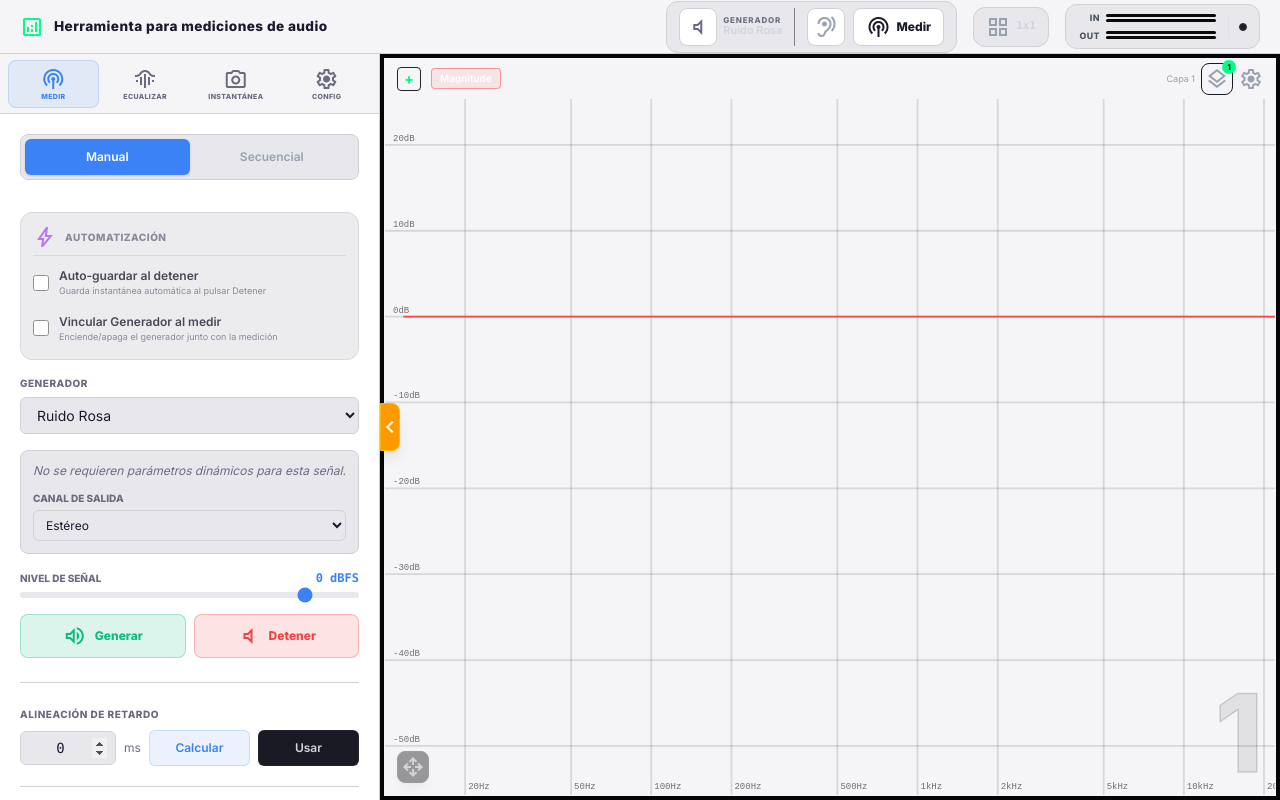
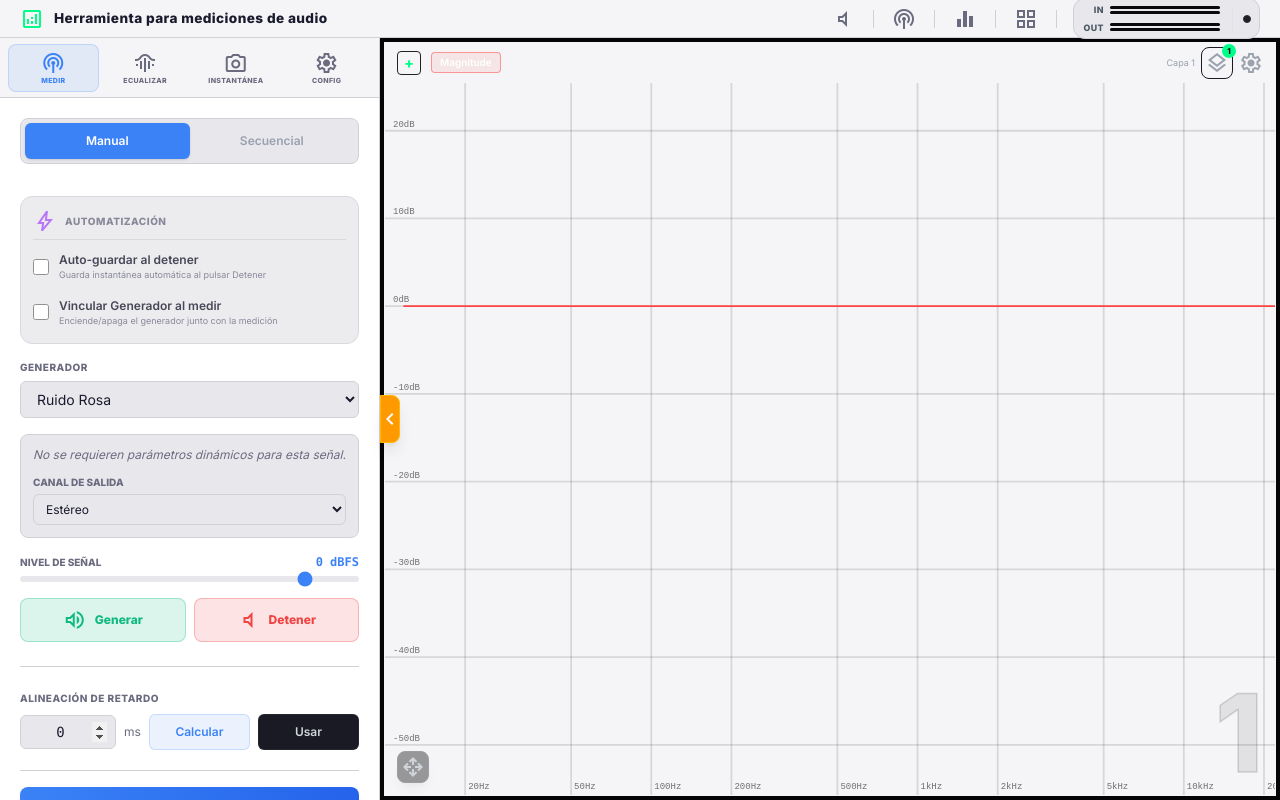
Before and after one commit to entrerios2/asistente, a SvelteKit app: page / in a window 1280 px wide. Built offline with nearby package versions, Linux system fonts and the light colour scheme.

Commit message:
feat: add measurement header component and canvas interaction utility for audio analysis

```diff
--- a/src/components/medicion/Header.svelte
+++ b/src/components/medicion/Header.svelte
@@ -45,15 +45,6 @@
         uiStore.genActive = !uiStore.genActive;
     }
 
-    function openManualMeasurement() {
-        uiStore.activeTab = "medicion";
-        uiStore.measurementMode = "manual";
-    }
-
-    function openModeMeasurement() {
-        uiStore.activeTab = "medicion";
-    }
-
     function toggleMeasurement() {
         uiStore.isMeasuring = !uiStore.isMeasuring;
     }
@@ -95,100 +86,56 @@
 
     <!-- ESTRUCTURA CENTRO/DERECHA (CONSOLA DE ACCESOS RÁPIDOS) -->
     <div class="header-right">
-        <!-- ACCESOS RÁPIDOS DE CONTROL -->
-        <div
-            class="flex items-center gap-3 p-1.5 px-3 rounded-xl"
-            style="background: var(--bg-tertiary); border: 1px solid var(--border-primary);"
-        >
-            <!-- CONTROL GENERADOR RÁPIDO -->
-            <div
-                class="flex items-center gap-1.5 pr-3 border-r border-[#1a1a24]/50"
-            >
+        <!-- Generador -->
         <button
-                    class="flex items-center justify-center p-1.5 rounded-lg border transition-all cursor-pointer min-h-[30px] min-w-[30px]"
-                    style="background: {uiStore.genActive ? 'rgba(0,255,136,0.15)' : 'var(--bg-secondary)'};
-                           border-color: {uiStore.genActive ? '#00ff88' : 'var(--border-primary)'};
-                           color: {uiStore.genActive ? '#00ff88' : 'var(--text-muted)'};"
+            class="header-btn"
+            style="color: {uiStore.genActive ? '#00ff88' : 'var(--text-muted)'};"
             onclick={toggleGenerator}
             title={uiStore.genActive
-                        ? "Detener Generador"
-                        : "Iniciar Generador"}
+                ? `Generador: ${signalNames[uiStore.generatorType]} (activo)`
+                : "Iniciar generador"}
         >
             <span class="material-symbols-outlined text-[16px]">
-                        {uiStore.genActive ? "volume_up" : "volume_mute"}
+                {uiStore.genActive ? 'volume_up' : 'volume_mute'}
             </span>
         </button>
 
-                <!-- svelte-ignore a11y_click_events_have_key_events -->
-                <div
-                    class="flex flex-col cursor-pointer select-none group"
-                    onclick={openManualMeasurement}
-                    title="Configurar señal en el Sidebar"
+        <div class="header-sep"></div>
+
+        <!-- Medir -->
+        <button
+            class="header-btn {uiStore.isMeasuring ? 'measuring' : ''}"
+            onclick={toggleMeasurement}
+            title={uiStore.isMeasuring ? "Detener medición" : "Iniciar medición"}
         >
-                    <span
-                        class="text-[8px] font-bold text-gray-500 uppercase tracking-widest leading-none"
-                        >Generador</span
-                    >
-                    <span
-                        class="text-[11px] font-semibold text-gray-300 group-hover:text-[#00ff88] transition-colors leading-tight"
-                    >
-                        {signalNames[uiStore.generatorType] || "Desactivado"}
-                    </span>
-                </div>
-            </div>
-
-            <!-- CONTROL MEDICIÓN RÁPIDA -->
-            <div class="flex items-center gap-2">
-                <!-- Icono de Modo de Medición -->
-                <!-- svelte-ignore a11y_click_events_have_key_events -->
-                <button
-                    class="flex items-center justify-center p-1.5 rounded-lg border text-gray-400 hover:text-gray-200 transition-all cursor-pointer min-h-[30px] min-w-[30px]"
-                    style="background: var(--bg-secondary); border-color: var(--border-primary);"
-                    onclick={openModeMeasurement}
-                    title="Abrir panel de medición"
-                >
-                    <span class="material-symbols-outlined text-[16px]">
-                        {uiStore.measurementMode === "manual"
-                            ? "hearing"
-                            : "lists"}
-                    </span>
+            <span class="material-symbols-outlined text-[16px]">podcasts</span>
         </button>
 
-                <!-- Botón Medir / Detener -->
+        <div class="header-sep"></div>
+
+        <!-- EQ -->
         <button
-                    class="flex items-center gap-1.5 p-1.5 px-3 rounded-lg border transition-all duration-300 font-bold text-xs cursor-pointer min-h-[30px]"
-                    style="{uiStore.isMeasuring
-                        ? 'background: rgba(239,68,68,0.15); border-color: #ef4444; color: #ef4444; box-shadow: 0 0 12px rgba(239,68,68,0.25);'
-                        : 'background: var(--bg-secondary); border-color: var(--border-primary); color: var(--text-primary);'}"
-                    onclick={toggleMeasurement}
+            class="header-btn"
+            style="color: var(--text-muted);"
+            onclick={() => { uiStore.activeTab = 'eq'; }}
+            title="Ecualización"
         >
-                    <span class="material-symbols-outlined text-[14px]"
-                        >podcasts</span
-                    >
-                    <span>{uiStore.isMeasuring ? "Midiendo" : "Medir"}</span>
+            <span class="material-symbols-outlined text-[16px]">equalizer</span>
         </button>
-            </div>
-        </div>
 
-        <!-- SELECTOR DE GRILLA VISUAL (ESTILO WORD) -->
+        <div class="header-sep"></div>
+
+        <!-- Grilla -->
         <div class="relative">
             <button
-                class="flex items-center gap-1.5 hover:border-[#1b1b26] p-1.5 px-3 rounded-xl transition-all text-xs font-semibold cursor-pointer min-h-[40px] text-gray-400 hover:text-gray-200"
-                style="background: var(--bg-tertiary); border: 1px solid var(--border-primary);"
+                class="header-btn"
                 onclick={() => (showGridDropdown = !showGridDropdown)}
-                title="Configurar visualización multi-cuadrante"
+                title="Configurar grilla ({uiStore.layout})"
             >
-                <span class="material-symbols-outlined text-[18px]"
-                    >grid_view</span
-                >
-                <span class="font-mono text-[11px] font-bold text-gray-300"
-                    >{uiStore.layout}</span
-                >
+                <span class="material-symbols-outlined text-[16px]">grid_view</span>
             </button>
 
             {#if showGridDropdown}
-                <!-- Backdrop invisible para cerrar con un click fuera -->
-                <!-- svelte-ignore a11y_click_events_have_key_events -->
                 <div
                     class="fixed inset-0 z-40"
                     onclick={() => (showGridDropdown = false)}
@@ -198,92 +145,66 @@
                     class="absolute right-0 mt-2 rounded-xl p-3 shadow-[0_10px_30px_#000000] z-50 min-w-[140px] flex flex-col gap-2"
                     style="background: var(--bg-surface); border: 1px solid var(--border-primary);"
                 >
-                    <div
-                        class="text-[9px] font-black text-gray-500 uppercase tracking-widest mb-1 select-none"
-                    >
+                    <div class="text-[9px] font-black text-gray-500 uppercase tracking-widest mb-1 select-none">
                         Configurar Rejilla
                     </div>
 
-                    <!-- Matriz interactiva de cuadrados de 2x3 (2 col, 3 filas) -->
                     <div
                         class="grid grid-cols-2 gap-1.5 p-2 rounded-lg cursor-pointer transition-colors"
                         style="background: var(--bg-tertiary); border: 1px solid var(--border-primary);"
-                        onmouseleave={() => {
-                            hoverCol = 0;
-                            hoverRow = 0;
-                        }}
+                        onmouseleave={() => { hoverCol = 0; hoverRow = 0; }}
                     >
                         {#each [1, 2, 3] as row}
                             {#each [1, 2] as col}
-                                <!-- Celda Individual -->
-                                <!-- svelte-ignore a11y_click_events_have_key_events -->
                                 <div
                                     class="w-6 h-6 rounded-[4px] border transition-all duration-150"
                                     style="{isHighlighted(col, row)
                                         ? 'background: rgba(0,255,136,0.2); border-color: #00ff88; box-shadow: 0 0 8px rgba(0,255,136,0.15); transform: scale(1.05);'
                                         : 'background: var(--bg-secondary); border-color: var(--border-primary);'}"
-                                    onmouseenter={() => {
-                                        hoverCol = col;
-                                        hoverRow = row;
-                                    }}
+                                    onmouseenter={() => { hoverCol = col; hoverRow = row; }}
                                     onclick={() => selectLayout(col, row)}
                                 ></div>
                             {/each}
                         {/each}
                     </div>
 
-                    <!-- Etiqueta informativa del layout -->
-                    <div
-                        class="text-[9px] font-mono text-center font-bold text-[#00ff88] mt-1 bg-[#001a0e] py-1.5 rounded border border-[#004d29] tracking-wide select-none"
-                    >
+                    <div class="text-[9px] font-mono text-center font-bold text-[#00ff88] mt-1 bg-[#001a0e] py-1.5 rounded border border-[#004d29] tracking-wide select-none">
                         {getLayoutLabel()}
                     </div>
                 </div>
             {/if}
         </div>
 
-        <!-- VÚMETRO INTEGRADO (CON LED INTELIGENTE DE CALIBRACIÓN) -->
-        <!-- svelte-ignore a11y_click_events_have_key_events -->
+        <div class="header-sep"></div>
+
+        <!-- Vúmetro compacto -->
         <div
             class="vu-outer-container cursor-pointer"
-            onclick={() => {
-                uiStore.activeTab = "config";
-            }}
+            onclick={() => { uiStore.activeTab = "config"; }}
             title="Hacer clic para ir a Configuración de Audio"
         >
             <div class="vu-container">
-                <!-- Entrada -->
                 <div class="vu-group">
                     <span class="vu-label">IN</span>
                     <div class="vu-bars">
                         {#each meterStore.inLevels as level}
                             <div class="vu-track">
-                                <div
-                                    class="vu-fill in"
-                                    style="width: {getVuWidth(level)}%"
-                                ></div>
+                                <div class="vu-fill in" style="width: {getVuWidth(level)}%"></div>
                             </div>
                         {/each}
                     </div>
                 </div>
-
-                <!-- Salida -->
                 <div class="vu-group">
                     <span class="vu-label">OUT</span>
                     <div class="vu-bars">
                         {#each meterStore.outLevels as level}
                             <div class="vu-track">
-                                <div
-                                    class="vu-fill out"
-                                    style="width: {getVuWidth(level)}%"
-                                ></div>
+                                <div class="vu-fill out" style="width: {getVuWidth(level)}%"></div>
                             </div>
                         {/each}
                     </div>
                 </div>
             </div>
-
-            <!-- LED Central de Calibración -->
             <div class="led-container">
                 <div
                     class="led-indicator {isCalibrated ? 'active' : ''}"
@@ -298,7 +219,7 @@
 
 <style>
     .global-header {
-        height: 54px;
+        height: 38px;
         background: var(--bg-primary);
         border-bottom: 1px solid var(--border-primary);
         display: flex;
@@ -338,10 +259,10 @@
         gap: 12px;
         background: var(--bg-tertiary);
         border: 1px solid var(--border-primary);
-        padding: 6px 12px;
+        padding: 4px 8px;
         border-radius: 12px;
         transition: all 0.25s cubic-bezier(0.4, 0, 0.2, 1);
-        min-height: 40px;
+        min-height: 30px;
     }
 
     .vu-outer-container:hover {
@@ -439,4 +360,39 @@
             0 0 4px #00ff88;
         transform: scale(1.1);
     }
+
+    .header-btn {
+        display: flex;
+        align-items: center;
+        justify-content: center;
+        width: 28px;
+        height: 28px;
+        border-radius: 6px;
+        border: none;
+        background: transparent;
+        cursor: pointer;
+        transition: all 0.15s ease;
+        color: var(--text-muted);
+    }
+
+    .header-btn:hover {
+        background: var(--bg-tertiary);
+    }
+
+    .header-btn.measuring {
+        color: #ef4444;
+        animation: pulse-measure 1.5s infinite;
+    }
+
+    @keyframes pulse-measure {
+        0%, 100% { opacity: 1; }
+        50% { opacity: 0.6; }
+    }
+
+    .header-sep {
+        width: 1px;
+        height: 18px;
+        background: var(--border-primary);
+        flex-shrink: 0;
+    }
 </style>
--- a/src/lib/dsp/canvasInteraction.ts
+++ b/src/lib/dsp/canvasInteraction.ts
@@ -214,7 +214,7 @@ export function handleWheel(
 
     if (zoomX) {
         const valBefore = xToVal(mX, containerWidth, hasTimeDomainActive, state);
-        state.zoomX = Math.max(0.5, Math.min(4, state.zoomX * delta));
+        state.zoomX = Math.max(1, Math.min(4, state.zoomX * delta));
         const xAfter = valToX(valBefore, containerWidth, hasTimeDomainActive, state);
         state.offsetX += mX - xAfter;
     }
@@ -320,7 +320,7 @@ export function handleTouchMove(
         const dist = Math.sqrt(dx * dx + dy * dy);
         if (dist > 0 && state.touchStartDist > 0) {
             const factor = dist / state.touchStartDist;
-            state.zoomX = Math.max(0.5, Math.min(4, state.touchStartScaleX * factor));
+            state.zoomX = Math.max(1, Math.min(4, state.touchStartScaleX * factor));
             state.zoomY = Math.max(0.5, Math.min(4, state.touchStartScaleY * factor));
         }
         const refMetric = activeMetrics.find(m => m !== "Phase") || "Magnitude";
```
Lines whose indentation alone changed are shown as unchanged.
